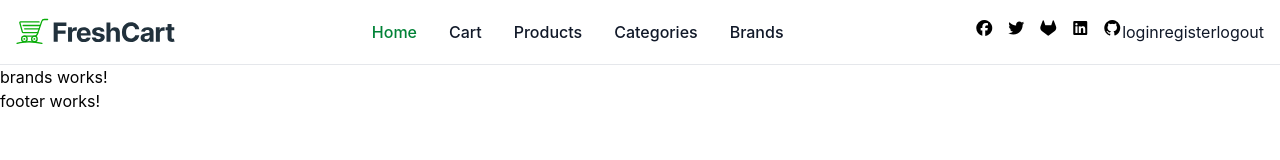
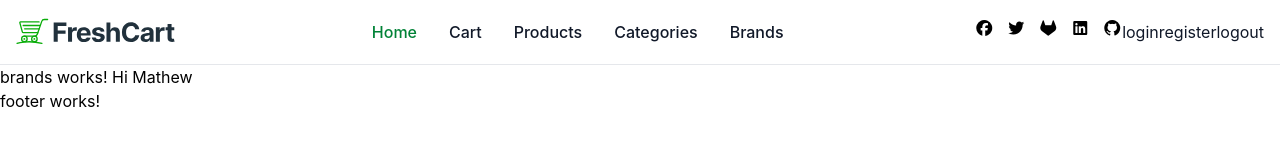
Before and after one commit to Mathew-Samir/e-commerce-angular, an Angular app: page /brands in a window 1280 px wide. Shown: the top 160 px of the page. Built offline with nearby package versions, Linux system fonts and the light colour scheme.

Commit message:
test: 💍 test commit

```diff
--- a/src/app/feature/pages/brands/brands.html
+++ b/src/app/feature/pages/brands/brands.html
@@ -1 +1 @@
-<p>brands works!</p>
+<p>brands works! Hi Mathew</p>
```
